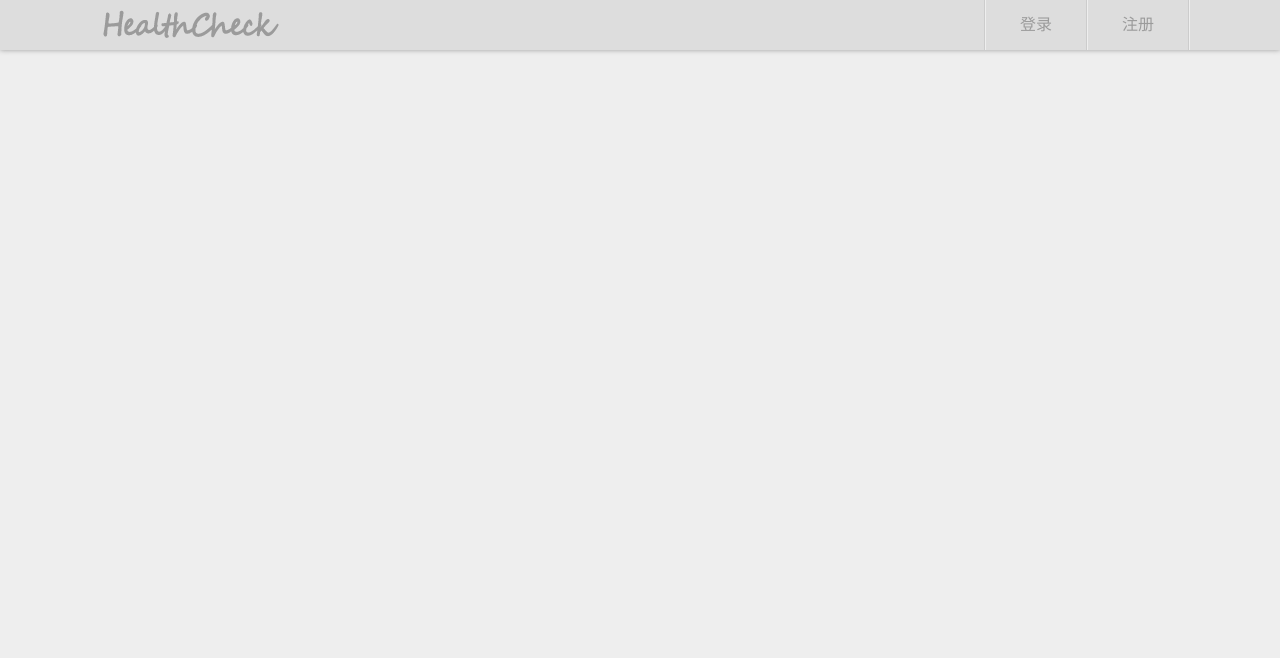
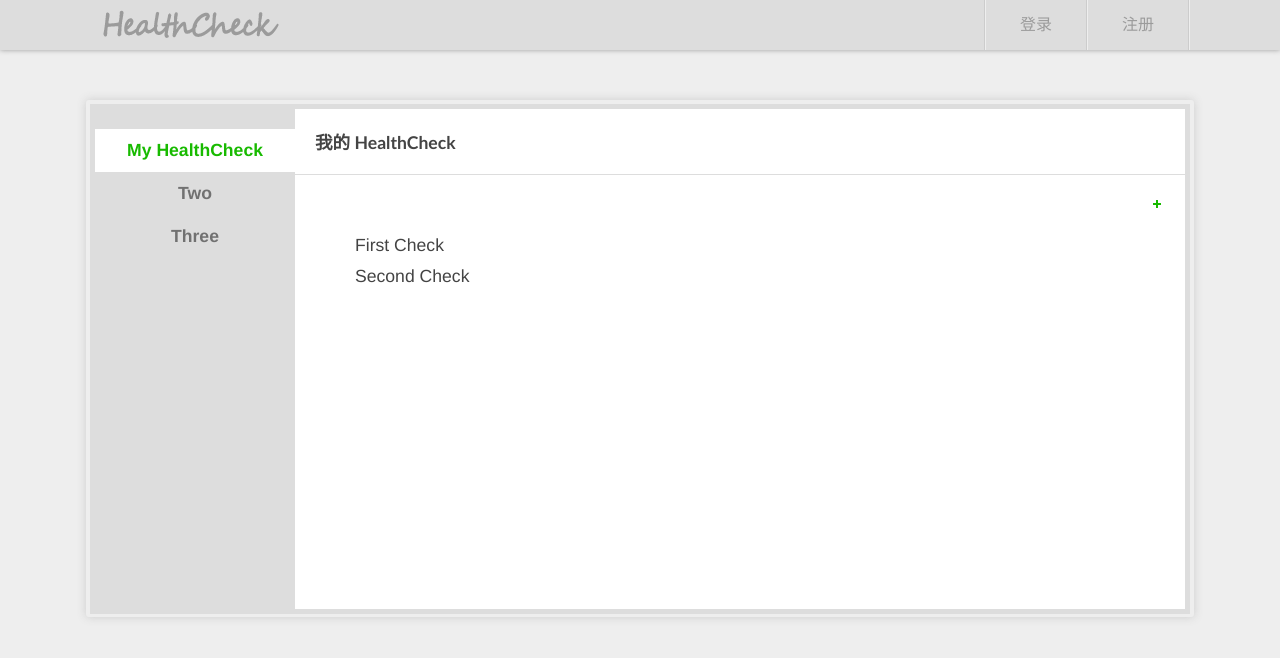
Before and after one commit to Health-Check-For-Cloud-Server/HealthCheckRepo, a plain HTML site: page my/my.html in a window 1280 px wide. Drawn offline with nearby package versions, Linux system fonts and the light colour scheme.

Commit message:
finish my information page

```diff
--- a/css/login.css
+++ b/css/login.css
@@ -39,7 +39,7 @@ div.input_group div.input_icon{
     height: 30px;
     text-align: center;
     line-height: 30px;
-    background: #444444;
+    background: #ddd;
     border: 1px solid #9b9b9b;
     border-right: 0;
 }
@@ -68,6 +68,7 @@ div#login_box button{
     margin-top:50px;
     font-family: inherit;
     cursor: pointer;
+    border-radius: 5px;
 }
 div#login_box button:hover{
     background: #18d600;
--- a/css/main_page.css
+++ b/css/main_page.css
@@ -1,9 +1,6 @@
 body {
     background: url("/image/homepage_background.jpg") no-repeat fixed;
     background-size: 100%;
-}
-h1,h2,h3,h4,h5{
-    font-family: 'Trebuchet MS', Myriad, Helvetica, Arial, sans-serif;
 }
 
 div#wrap_banner{
--- /dev/null
+++ b/css/my_page.css
@@ -0,0 +1,68 @@
+div#tabs{
+    border: 0;
+    background: none;
+    width: 1100px;
+    margin: 50px auto;
+    box-shadow: 0px 0px 10px #ccc;
+}
+div#tabs *{
+    border-radius: 0;
+}
+div#selects ul{
+    float: left;
+    width: 200px;
+    height: 460px;
+    background: #dddddd;
+    padding: 20px 0px !important;
+    border: 5px solid #ddd;
+    border-right: 0;
+}
+div#selects ul li,span,a {
+    width: 200px;
+    margin: 0px !important;
+    text-align: center;
+    border: 0;
+    outline: 0px;
+}
+.ui-state-default, .ui-widget-content .ui-state-default, .ui-widget-header .ui-state-default{
+    background: none;
+}
+.ui-state-active, .ui-widget-content .ui-state-active, .ui-widget-header .ui-state-active{
+    background: #fff;
+}
+div#selects a{
+    padding: 10px 0px !important;
+}
+div.fragment{
+    height: 500px !important;
+    padding: 0px !important;
+    border: 5px solid #dddddd !important;
+    border-left: 0 !important;
+    background: #fff !important;
+}
+div.fragment h1{
+    font-size: 1em;
+    font-weight: 700;
+    padding: 20px;
+    border-bottom: 1px solid #ddd;
+}
+div.fragment #new_health_check{
+    float: right;
+    margin: 20px;
+    cursor: pointer;
+}
+div#my_health_check ul{
+    padding: 50px;
+}
+div#my_health_check li{
+    margin: 10px;
+    cursor: pointer;
+    list-style: none;
+}
+div#my_health_check li a{
+    color: inherit;
+}
+div#my_health_check li:hover{
+    text-decoration: underline;
+    color: #18ba00;
+}
--- a/css/share_content.css
+++ b/css/share_content.css
@@ -7,6 +7,9 @@ body{
 	font-family: "Helvetica Neue",Helvetica,"Hiragino Sans GB","Segoe UI","Microsoft Yahei",Tahoma,Arial,STHeiti,sans-serif;
     color: #9b9b9b;
     background: #eee;
+}
+h1,h2,h3,h4,h5{
+    font-family: 'Trebuchet MS','Microsoft Yahei', Myriad, Helvetica, Arial, sans-serif;
 }
 div{
     display: block;
--- /dev/null
+++ b/js/my_page.js
@@ -0,0 +1,9 @@
+/**
+ * Created by Hugh on 2015/4/7 0007.
+ */
+$(function(){
+    $( "#tabs" ).tabs({
+        heightStyle: "fill"
+    });
+    $(document).tooltip();
+});
--- a/my/my.html
+++ b/my/my.html
@@ -5,13 +5,41 @@
     <title></title>
     <link rel="stylesheet" href="/lib/jquery_ui/jquery-ui.css" />
     <link rel="stylesheet" href="/css/share_content.css"/>
+    <link rel="stylesheet" href="/css/my_page.css"/>
     <script type="text/javascript" src="/lib/jquery/jquery.js" ></script>
-    <script type="text/javascript" src="/lib/jquery/jquery-ui.js" ></script>
+    <script type="text/javascript" src="/lib/jquery_ui/jquery-ui.js" ></script>
     <script type="text/javascript" src="/js/share_content.js" ></script>
+    <script type="text/javascript" src="/js/my_page.js" ></script>
 </head>
 <body>
     <script>
         add_header();
     </script>
+    <div id="tabs">
+        <div id="selects">
+            <ul>
+                <li><a href="#my_health_check"><span>My HealthCheck</span></a></li>
+                <li><a href="#fragment-2"><span>Two</span></a></li>
+                <li><a href="#fragment-3"><span>Three</span></a></li>
+            </ul>
+        </div>
+        <div id="my_health_check" class="fragment">
+            <h1>我的 HealthCheck</h1>
+            <div id="new_health_check" class="ui-icon ui-icon-plus" title="创建新的HealthCheck项目"></div>
+            <ul>
+                <li><a href="/my/healthcheck.html">First Check</a></li>
+                <li><a href="/my/healthcheck.html">Second Check</a></li>
+            </ul>
+        </div>
+        <div id="fragment-2" class="fragment">
+            Lorem ipsum dolor sit amet, consectetuer adipiscing elit, sed diam nonummy nibh euismod tincidunt ut laoreet dolore magna aliquam erat volutpat.
+            Lorem ipsum dolor sit amet, consectetuer adipiscing elit, sed diam nonummy nibh euismod tincidunt ut laoreet dolore magna aliquam erat volutpat.
+        </div>
+        <div id="fragment-3" class="fragment">
+                Lorem ipsum dolor sit amet, consectetuer adipiscing elit, sed diam nonummy nibh euismod tincidunt ut laoreet dolore magna aliquam erat volutpat.
+                Lorem ipsum dolor sit amet, consectetuer adipiscing elit, sed diam nonummy nibh euismod tincidunt ut laoreet dolore magna aliquam erat volutpat.
+                Lorem ipsum dolor sit amet, consectetuer adipiscing elit, sed diam nonummy nibh euismod tincidunt ut laoreet dolore magna aliquam erat volutpat.
+        </div>
+    </div>
 </body>
 </html>
```
Also changed, not shown: login.html (+2 -2 lines), my/healthcheck.html (+1 -1 lines).
